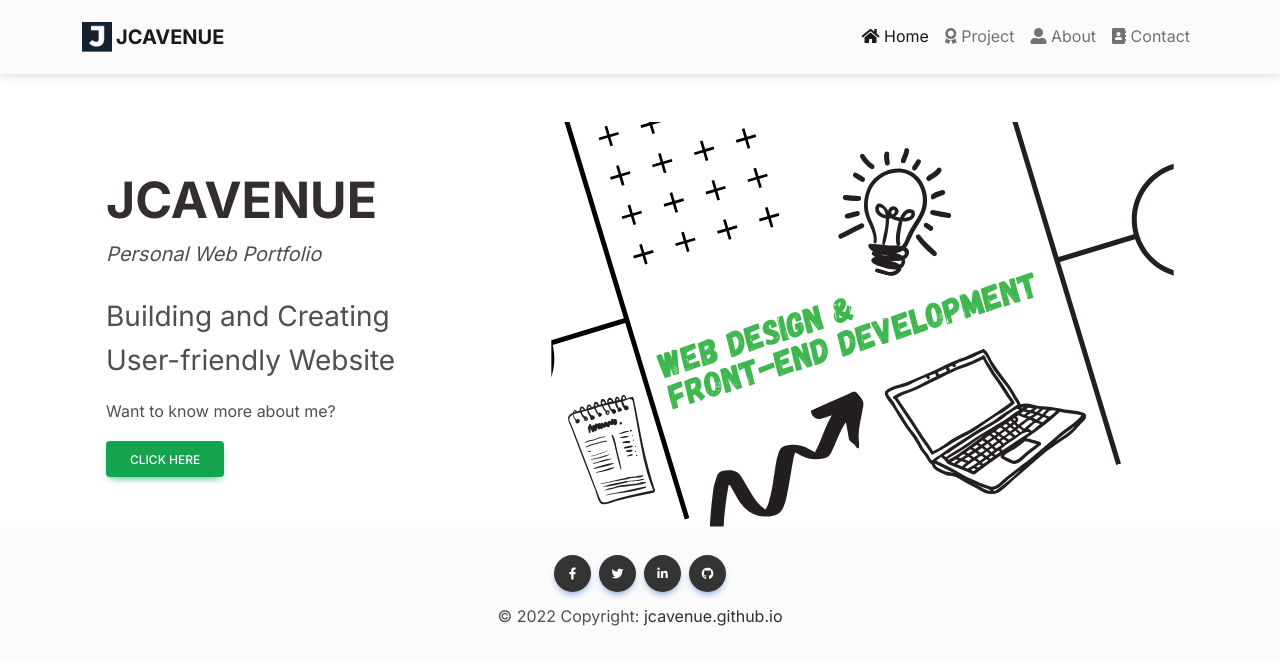
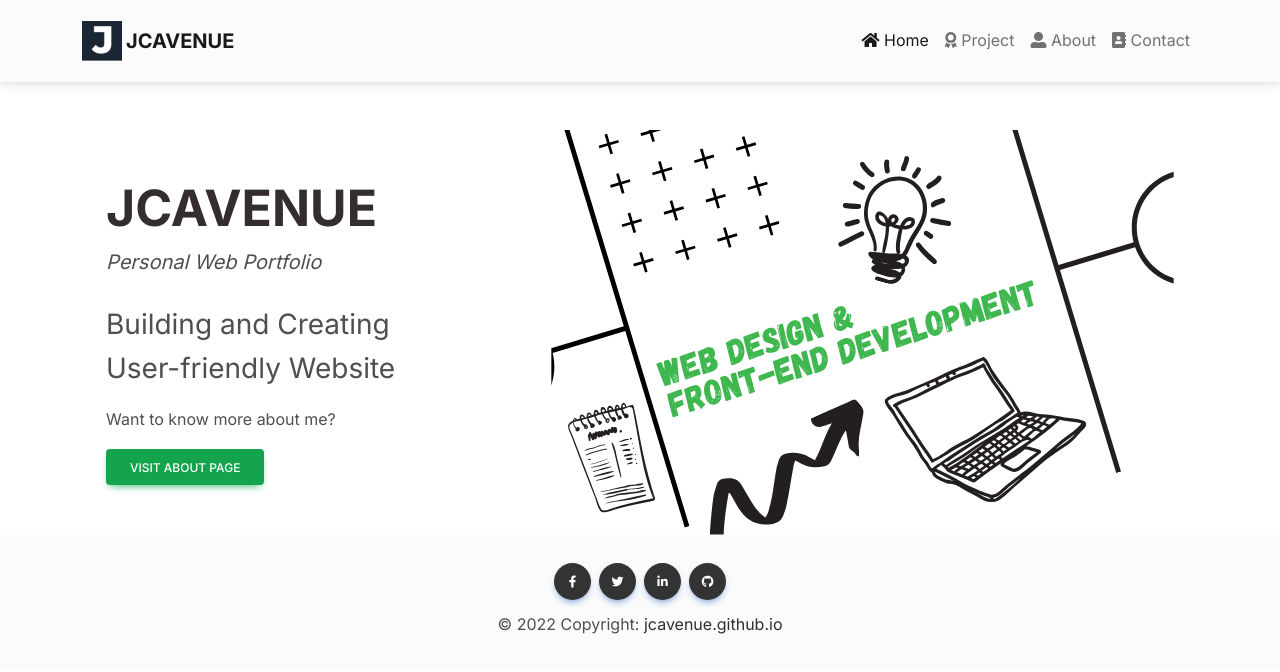
Before and after one commit to jcavenue/jcavenue.github.io, a React (Create React App) app: page / in a window 1280 px wide. Shown: the top 672 px of the page. Built offline with nearby package versions, Linux system fonts and the light colour scheme.

Commit message:
fix accesibility & best practices issues

```diff
--- a/public/index.html
+++ b/public/index.html
@@ -4,6 +4,7 @@
     <meta charset="utf-8" />
     <link rel="icon" href="%PUBLIC_URL%/favicon.png" />
     <meta name="viewport" content="width=device-width, initial-scale=1" />
+		<meta name="description" content="Personal Portfolio"/>
 
 		<!-- Social Media Preview -->
 		<meta property="og:title" content="jcavenue"/>
--- a/src/Assets/css/index.css
+++ b/src/Assets/css/index.css
@@ -8,7 +8,6 @@ header {
 	z-index: 2;
 }
 
-.bg-DFEEEA {
-background: rgb(29,195,253);
-background: linear-gradient(90deg, rgba(29,195,253,1) 3%, rgba(69,214,252,1) 48%, rgba(9,239,244,1) 97%);
+.gray {
+	color: #FAFAFA;
 }
--- a/src/Components/AboutFeature.js
+++ b/src/Components/AboutFeature.js
@@ -15,12 +15,12 @@ const AboutFeature = () => {
 							<MDBTypography variant='h1' className="fw-bold text-white text-center text-md-start"  style={{fontSize: '50px'}}>FRONT END</MDBTypography>
 							<MDBTypography variant='h1' className="fw-bold text-white text-center text-md-start pb-3"  style={{fontSize: '50px'}}>DEVELOPER</MDBTypography>
 							<div className='text-center text-md-start pb-3'>
-								<Link to="/Contact">
+								<Link to="/Contact" alt="link to Contact Page">
 									<MDBBtn  color='success'>
 										Contact me
 									</MDBBtn>
 								</Link>
-								<Link to="/Project" className="mx-2">
+								<Link to="/Project" alt="link to Project Page"className="mx-2">
 									<MDBBtn  color='dark'>
 										Project
 									</MDBBtn>
--- a/src/Components/Footer.js
+++ b/src/Components/Footer.js
@@ -6,16 +6,16 @@ export default function Footer() {
     <MDBFooter bgColor='light' className='text-center text-lg-left'>
       <MDBContainer className='p-4'>
         <div>
-					<MDBBtn className='m-1' style={{ backgroundColor: '#333333' }} href='https://www.facebook.com/jcavenue30' rel="noreferrer nofollow" target="_blank" floating>
+					<MDBBtn className='m-1' style={{ backgroundColor: '#333333' }} aria-label="Facebook" href='https://www.facebook.com/jcavenue30' rel="noreferrer nofollow" target="_blank" floating>
 						<MDBIcon fab icon='facebook-f' />
 					</MDBBtn>
-					<MDBBtn className='m-1' style={{ backgroundColor: '#333333' }} href='https://twitter.com/jcavenue30' rel="noreferrer nofollow" target="_blank" floating>
+					<MDBBtn className='m-1' style={{ backgroundColor: '#333333' }} aria-label="Twitter" href='https://twitter.com/jcavenue30' rel="noreferrer nofollow" target="_blank" floating>
 						<MDBIcon fab icon='twitter' />
 					</MDBBtn>
-					<MDBBtn className='m-1' style={{ backgroundColor: '#333333' }} href='https://www.linkedin.com/in/jcfababeir' rel="noreferrer nofollow" target="_blank" floating>
+					<MDBBtn className='m-1' style={{ backgroundColor: '#333333' }} aria-label="Linkedin" href='https://www.linkedin.com/in/jcfababeir' rel="noreferrer nofollow" target="_blank" floating>
 						<MDBIcon fab icon='linkedin-in' />
 					</MDBBtn>
-					<MDBBtn className='m-1' style={{ backgroundColor: '#333333' }} href='https://github.com/jcavenue' rel="noreferrer nofollow" target="_blank" floating>
+					<MDBBtn className='m-1' style={{ backgroundColor: '#333333' }} aria-label="Github"href='https://github.com/jcavenue' rel="noreferrer nofollow" target="_blank" floating>
 						<MDBIcon fab icon='github' />
 					</MDBBtn>
 				</div>
--- a/src/Components/Header.js
+++ b/src/Components/Header.js
@@ -11,7 +11,7 @@ import {
   MDBCollapse,
 	MDBIcon
 } from 'mdb-react-ui-kit';
-import Logo from "../Assets/img/favicon.png";
+import Logo from "../Assets/img/logo.png";
 
 export default function Header() {
   const [showNav, setShowNav] = useState(false);
@@ -23,8 +23,8 @@ export default function Header() {
 					<MDBNavbarBrand tag={Link} to="/" className="fw-bold">
             <img
               src={Logo}
-              height='30'
-              alt=''
+              height='40' width='40'
+              alt='jcavenue logo'
               loading='lazy'
             />
 						JCAVENUE
--- a/src/Components/Home.js
+++ b/src/Components/Home.js
@@ -14,7 +14,7 @@ const Home = () => {
 					<MDBRow>
 						<MDBCol lg="5" xs="12" className="p-0 pt-5 pb-3 text-lg-start text-center">
 							<MDBTypography variant='h1' className="fw-bold text-dark text-center text-lg-start" style={{fontSize: '50px'}}>JCAVENUE</MDBTypography>
-							<p className="fst-italic fs-5 mb-4"> Personal Web Portfolio</p>
+							<p className="fst-italic fs-5 mb-4">Personal Web Portfolio</p>
 							<p className="fs-3 mb-3">
 								Building and Creating <br/>
 								User-friendly Website
@@ -23,13 +23,13 @@ const Home = () => {
 							<p>Want to know more about me?</p>
 
 							<p>
-								<Link to="/About">
-									<MDBBtn color='success'>Click Here</MDBBtn>
+								<Link to="/About" alt="Button">
+									<MDBBtn color='success' className="text-md" >Visit About Page</MDBBtn>
 								</Link>
 							</p>
 						</MDBCol>
 						<MDBCol lg="7" xs="12" className='p-0'>
-							<img src={HomeBG} className='img-fluid' alt='...' />
+							<img src={HomeBG} className='img-fluid' alt='bg_graphics' />
 						</MDBCol>
 					</MDBRow>
 				</MDBContainer>
```
Also changed, not shown: src/Assets/img/logo.png (added).
